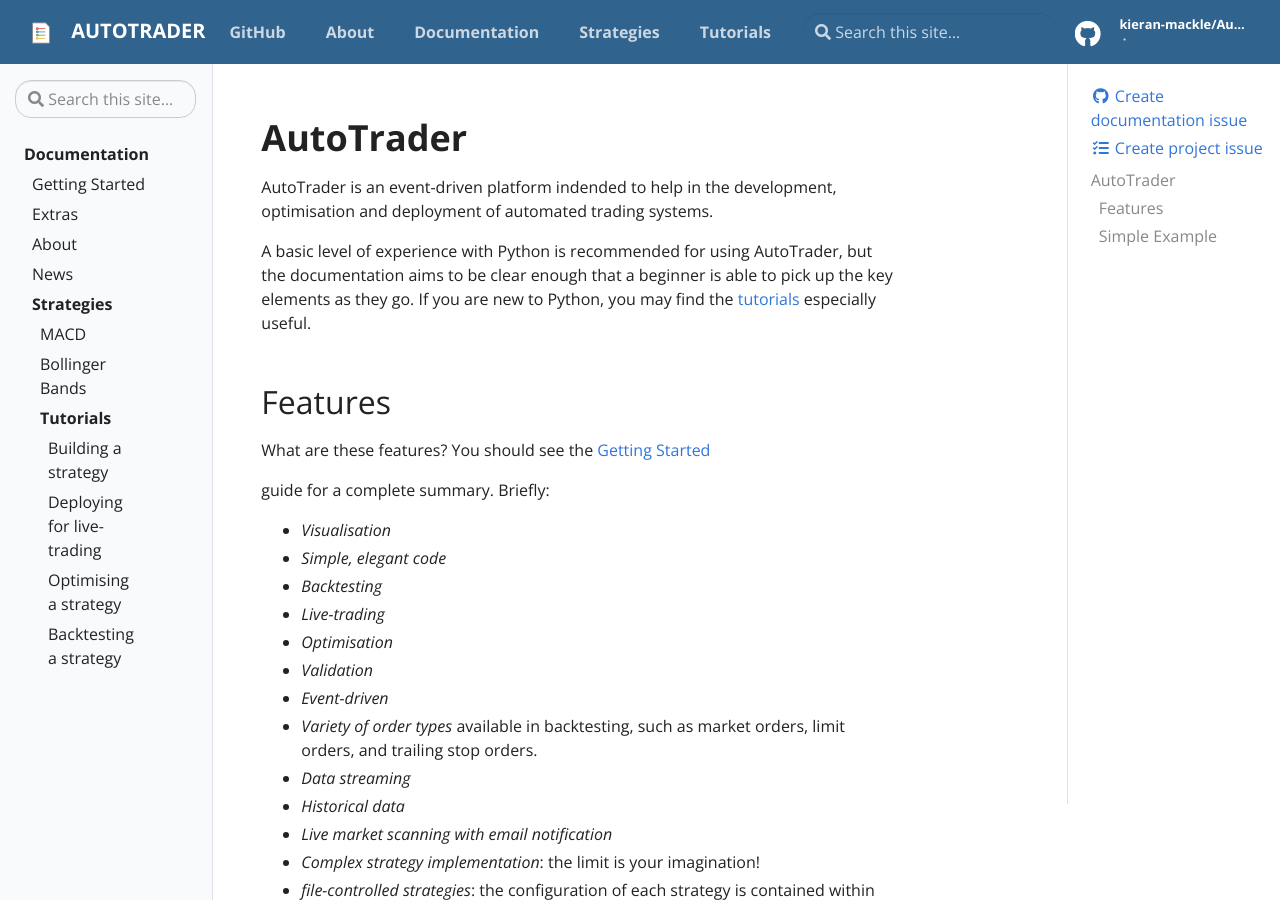
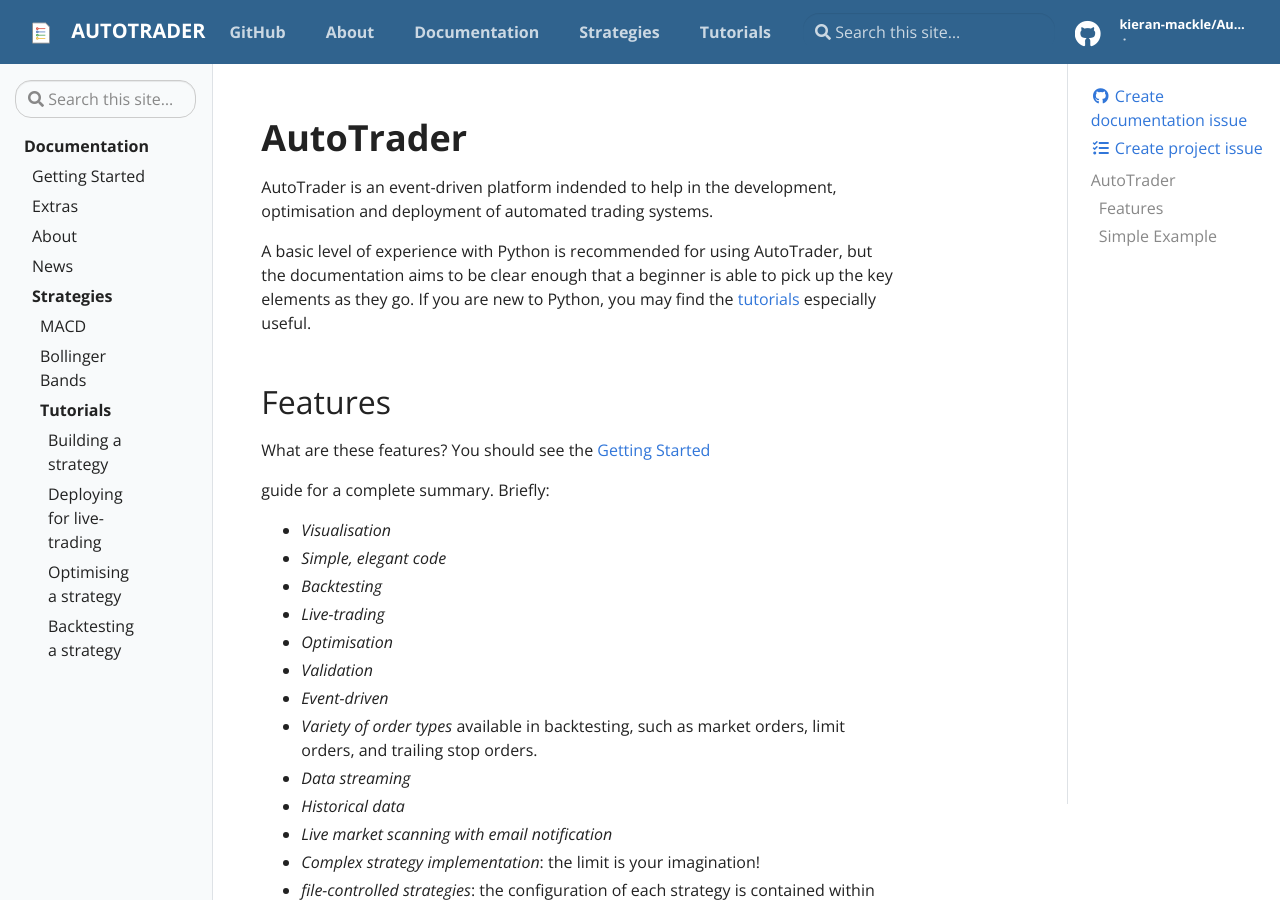
Before and after one commit to kieran-mackle/AutoTrader, a Jekyll site: the page built from docs/pages/index.md, in a window 1280 px wide and 900 px high. Built offline with Jekyll 4.4.1, drawn with Linux system fonts in a browser that asks for light colours.

Commit message:
Update sidebar.html

```diff
--- a/docs/_includes/sidebar.html
+++ b/docs/_includes/sidebar.html
@@ -4,17 +4,17 @@
     <button class="btn btn-link td-sidebar__toggle d-md-none p-0 ml-3 fas fa-bars" type="button" data-toggle="collapse" data-target="#td-section-nav" aria-controls="td-docs-nav" aria-expanded="false" aria-label="Toggle section navigation">
     </button>
   </form>
-  <nav class="collapse td-sidebar-nav pt-2 pl-4" id="td-section-nav">
+  <nav class="collapse td-sidebar-nav pt-0 pl-4" id="td-section-nav">
 {% for section in site.data.toc %}<ul class="td-sidebar-nav__section pr-md-3">
   {% capture sectionUrl %}{{ section.url | replace: "/", "" }}{% endcapture %}
   {% capture pageUrl %}{{ page.url | replace: "/", "" }}{% endcapture %}
   <li class="td-sidebar-nav__section-title">
-    <a  href="{% if section.url %}{{ site.baseurl }}/{{ section.url }}{% else %}{{ section.external_url }}{% endif %}" class="align-left pl-0 pr-0 active td-sidebar-link td-sidebar-link__section">{{ section.title }}</a>
+    <a  href="{% if section.url %}{{ site.baseurl }}/{{ section.url }}{% else %}{{ section.external_url }}{% endif %}" class="align-left pl-0 pr-2 active td-sidebar-link td-sidebar-link__section">{{ section.title }}</a>
   </li>{% if section.links %}<ul>
     <li class="collapse show" id="{{ section.title | slugify }}">
         <ul class="td-sidebar-nav__section pr-md-3">{% for entry in section.links %}
           <li class="td-sidebar-nav__section-title">
-            <a href="{% if entry.url %}{{ site.baseurl }}/{{ entry.url }}{% else %}{{ entry.external_url }}{% endif %}" class="align-left pl-0 pr-0 td-sidebar-link td-sidebar-link__section">{{ entry.title }}</a>
+            <a href="{% if entry.url %}{{ site.baseurl }}/{{ entry.url }}{% else %}{{ entry.external_url }}{% endif %}" class="align-left pl-0 pr-2 td-sidebar-link td-sidebar-link__section">{{ entry.title }}</a>
           </li>
           {% if page.url contains entry.url or pageUrl == sectionUrl %}
           <ul><li class="collapse show" id="{{ child.title | slugify }}">{% if entry.children %}
```
